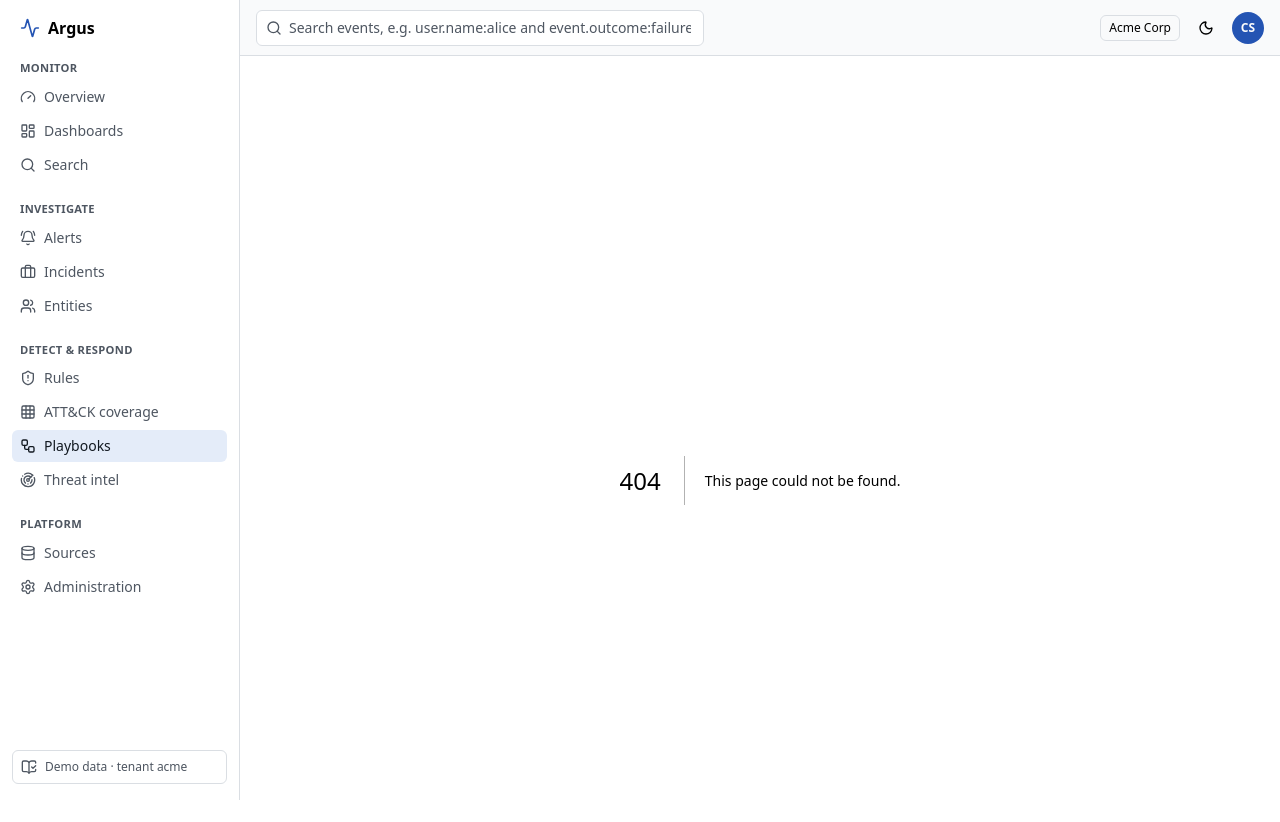
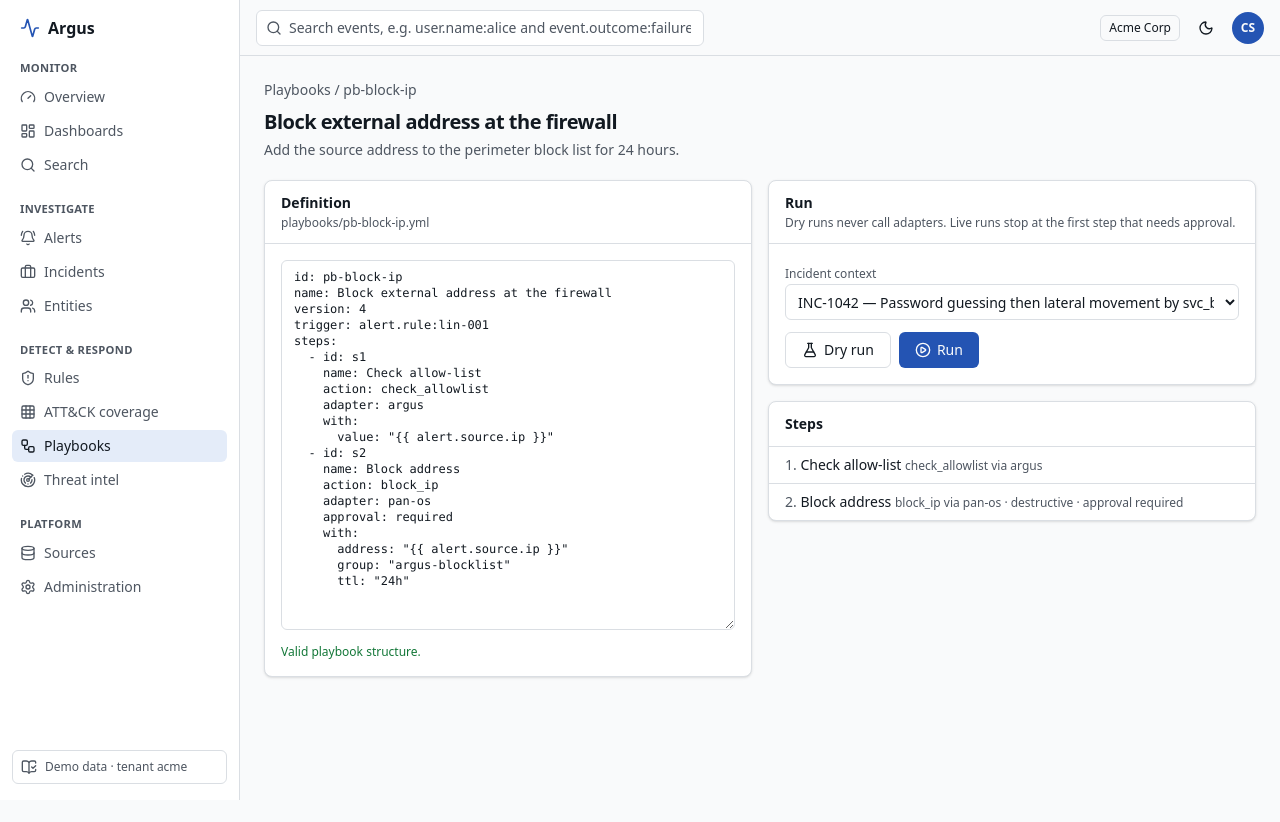
Before and after one commit to lumidren/Argus-SIEM, a Next.js app in the folder web/: page /playbooks/pb-block-ip in a window 1280 px wide. Before the commit this address had no page. Shown: the top 822 px of the page. After the commit the page ends 800 px from the top, so only its background shows below. Built offline with nearby package versions, Linux system fonts and the light colour scheme.

Commit message:
feat(web): playbook catalog, YAML editor with validation and dry-run/live runner

```diff
--- /dev/null
+++ b/web/src/app/playbooks/[id]/page.tsx
@@ -0,0 +1,28 @@
+import type { Metadata } from "next";
+import Link from "next/link";
+import { notFound } from "next/navigation";
+import { PageHeader } from "@/components/ui/primitives";
+import { getPlaybook, listIncidents } from "@/lib/demo/store";
+import { Runner } from "./runner";
+
+export const dynamic = "force-dynamic";
+
+export async function generateMetadata({ params }: { params: Promise<{ id: string }> }): Promise<Metadata> {
+  const { id } = await params;
+  return { title: getPlaybook(id)?.name ?? "Playbook" };
+}
+
+export default async function PlaybookPage({ params }: { params: Promise<{ id: string }> }) {
+  const { id } = await params;
+  const pb = getPlaybook(id);
+  if (!pb) notFound();
+  return (
+    <>
+      <nav aria-label="Breadcrumb" className="mb-2 text-sm text-muted-foreground">
+        <Link href="/playbooks" className="hover:underline">Playbooks</Link> / {pb.id}
+      </nav>
+      <PageHeader title={pb.name} description={pb.description} />
+      <Runner pb={pb} incidents={listIncidents("open").map((i) => ({ id: i.id, title: i.title }))} />
+    </>
+  );
+}
--- /dev/null
+++ b/web/src/app/playbooks/[id]/runner.tsx
@@ -0,0 +1,114 @@
+"use client";
+
+import { FlaskConical, PlayCircle } from "lucide-react";
+import { useState } from "react";
+import { Button, Card, CardBody, CardHeader, Label, Select, StatusBadge, Textarea } from "@/components/ui/primitives";
+import type { Playbook, PlaybookRun } from "@/lib/types";
+
+// Editor + runner. The YAML is validated for the required keys locally; in a
+// deployment, saving opens a merge request against the rules/playbooks repo.
+function validate(yaml: string): string[] {
+  const problems: string[] = [];
+  for (const key of ["id:", "name:", "version:", "trigger:", "steps:"]) if (!new RegExp(`^${key}`, "m").test(yaml)) problems.push(`missing top-level "${key.slice(0, -1)}"`);
+  const steps = yaml.split(/^\s*- id:/m).slice(1);
+  if (steps.length === 0) problems.push("no steps defined");
+  steps.forEach((s, i) => {
+    if (!/\baction:\s*\S+/.test(s)) problems.push(`step ${i + 1} has no action`);
+    if (!/\badapter:\s*\S+/.test(s)) problems.push(`step ${i + 1} has no adapter`);
+    if (/\baction:\s*(isolate_host|disable_user|block_ip|revoke_sessions)\b/.test(s) && !/\bapproval:\s*required\b/.test(s)) problems.push(`step ${i + 1} is destructive and must declare "approval: required"`);
+  });
+  return problems;
+}
+
+export function Runner({ pb, incidents }: { pb: Playbook; incidents: { id: string; title: string }[] }) {
+  const [yaml, setYaml] = useState(pb.yaml);
+  const [incident, setIncident] = useState(incidents[0]?.id ?? "");
+  const [run, setRun] = useState<PlaybookRun | null>(null);
+  const [busy, setBusy] = useState(false);
+  const problems = validate(yaml);
+  const go = async (dryRun: boolean) => {
+    setBusy(true);
+    try {
+      const r = await fetch(`/api/playbooks/${pb.id}/run`, { method: "POST", headers: { "content-type": "application/json" }, body: JSON.stringify({ dryRun, ...(incident ? { incidentId: incident } : {}) }) });
+      setRun((await r.json()) as PlaybookRun);
+    } finally {
+      setBusy(false);
+    }
+  };
+  return (
+    <div className="grid gap-4 xl:grid-cols-2">
+      <Card>
+        <CardHeader title="Definition" description={`playbooks/${pb.id}.yml`} />
+        <CardBody className="space-y-2">
+          <Label htmlFor="pb-yaml" className="sr-only">Playbook YAML</Label>
+          <Textarea id="pb-yaml" rows={22} value={yaml} onChange={(e) => setYaml(e.target.value)} className="font-mono text-xs" spellCheck={false} aria-describedby="pb-problems" />
+          <div id="pb-problems" aria-live="polite" className="text-xs">
+            {problems.length ? (
+              <ul className="space-y-0.5 text-bad">{problems.map((p) => <li key={p}>{p}</li>)}</ul>
+            ) : (
+              <p className="text-good">Valid playbook structure.</p>
+            )}
+          </div>
+        </CardBody>
+      </Card>
+      <div className="space-y-4">
+        <Card>
+          <CardHeader title="Run" description="Dry runs never call adapters. Live runs stop at the first step that needs approval." />
+          <CardBody className="space-y-3">
+            <div className="space-y-1">
+              <Label htmlFor="pb-incident">Incident context</Label>
+              <Select id="pb-incident" value={incident} onChange={(e) => setIncident(e.target.value)} className="w-full">
+                <option value="">None</option>
+                {incidents.map((i) => (
+                  <option key={i.id} value={i.id}>{i.id} — {i.title}</option>
+                ))}
+              </Select>
+            </div>
+            <div className="flex gap-2">
+              <Button variant="outline" onClick={() => go(true)} disabled={busy || problems.length > 0}>
+                <FlaskConical aria-hidden /> Dry run
+              </Button>
+              <Button onClick={() => go(false)} disabled={busy || problems.length > 0}>
+                <PlayCircle aria-hidden /> Run
+              </Button>
+            </div>
+          </CardBody>
+        </Card>
+        {run ? (
+          <Card aria-live="polite">
+            <CardHeader title={`Run ${run.id}`} actions={<StatusBadge status={run.status} />} />
+            <ol className="divide-y">
+              {run.steps.map((s) => {
+                const step = pb.steps.find((x) => x.id === s.stepId);
+                return (
+                  <li key={s.stepId} className="px-4 py-2 text-sm">
+                    <div className="flex items-center gap-2">
+                      <span className="font-medium">{step?.name}</span>
+                      <StatusBadge status={s.status} />
+                    </div>
+                    {s.output ? <p className="text-xs text-muted-foreground">{s.output}</p> : null}
+                  </li>
+                );
+              })}
+            </ol>
+          </Card>
+        ) : null}
+        <Card>
+          <CardHeader title="Steps" />
+          <ol className="divide-y">
+            {pb.steps.map((s, i) => (
+              <li key={s.id} className="px-4 py-2 text-sm">
+                <span className="text-muted-foreground">{i + 1}.</span> <span className="font-medium">{s.name}</span>{" "}
+                <span className="text-xs text-muted-foreground">
+                  {s.action} via {s.adapter}
+                  {s.destructive ? " · destructive" : ""}
+                  {s.requiresApproval ? " · approval required" : ""}
+                </span>
+              </li>
+            ))}
+          </ol>
+        </Card>
+      </div>
+    </div>
+  );
+}
--- /dev/null
+++ b/web/src/app/playbooks/page.tsx
@@ -0,0 +1,54 @@
+import type { Metadata } from "next";
+import Link from "next/link";
+import { Badge, Card, CardHeader, PageHeader, StatusBadge, Table, Td, Th } from "@/components/ui/primitives";
+import { data, playbooks, runs } from "@/lib/demo/store";
+import { relTime } from "@/lib/utils";
+
+export const metadata: Metadata = { title: "Playbooks" };
+export const dynamic = "force-dynamic";
+
+export default function PlaybooksPage() {
+  const now = data().now;
+  const all = playbooks();
+  return (
+    <>
+      <PageHeader title="Playbooks" description="YAML-defined, versioned response workflows. Every action supports dry run; destructive actions need approval from a second person and are fully audited." />
+      <div className="grid gap-4 md:grid-cols-2">
+        {all.map((p) => (
+          <Link key={p.id} href={`/playbooks/${p.id}`} className="block rounded-lg">
+            <Card className="h-full p-4 hover:bg-accent/40">
+              <div className="flex items-start justify-between gap-2">
+                <h2 className="font-semibold">{p.name}</h2>
+                <Badge>v{p.version}</Badge>
+              </div>
+              <p className="mt-1 text-sm text-muted-foreground">{p.description}</p>
+              <p className="mt-3 text-xs text-muted-foreground">
+                Trigger <code className="font-mono">{p.trigger}</code> · {p.steps.length} steps · {p.steps.filter((s) => s.requiresApproval).length} need approval
+              </p>
+            </Card>
+          </Link>
+        ))}
+      </div>
+      <Card className="mt-4">
+        <CardHeader title="Recent runs" />
+        <Table>
+          <thead>
+            <tr><Th>Run</Th><Th>Playbook</Th><Th>Incident</Th><Th>Status</Th><Th>Triggered by</Th><Th>Started</Th></tr>
+          </thead>
+          <tbody>
+            {runs().map((r) => (
+              <tr key={r.id}>
+                <Td className="font-mono text-xs">{r.id}</Td>
+                <Td><Link className="hover:underline" href={`/playbooks/${r.playbookId}`}>{all.find((p) => p.id === r.playbookId)?.name}</Link></Td>
+                <Td>{r.incidentId ? <Link className="hover:underline" href={`/incidents/${r.incidentId}`}>{r.incidentId}</Link> : "—"}</Td>
+                <Td><StatusBadge status={r.status} /></Td>
+                <Td>{r.triggeredBy}</Td>
+                <Td className="whitespace-nowrap text-muted-foreground">{relTime(r.startedAt, now)}</Td>
+              </tr>
+            ))}
+          </tbody>
+        </Table>
+      </Card>
+    </>
+  );
+}
```
